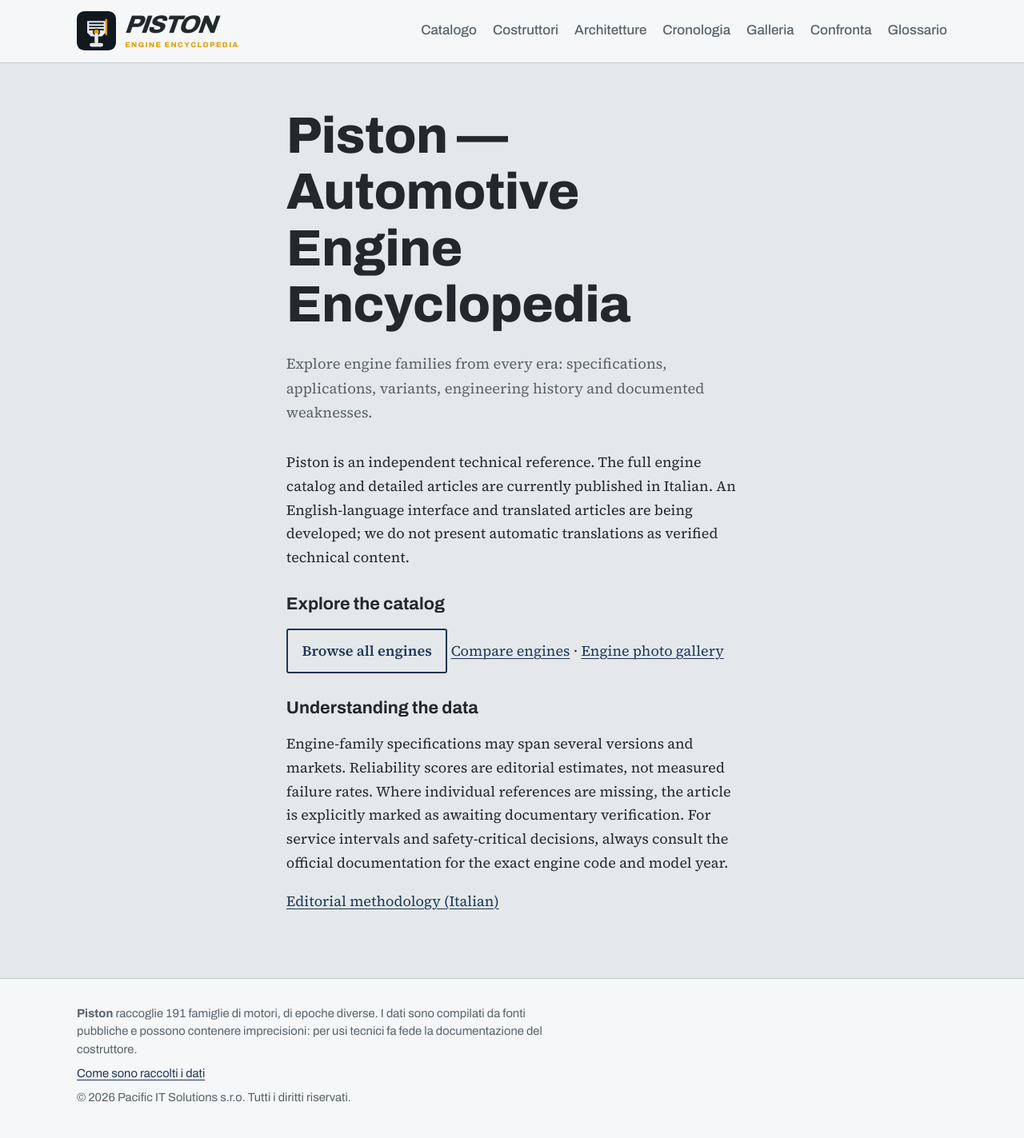
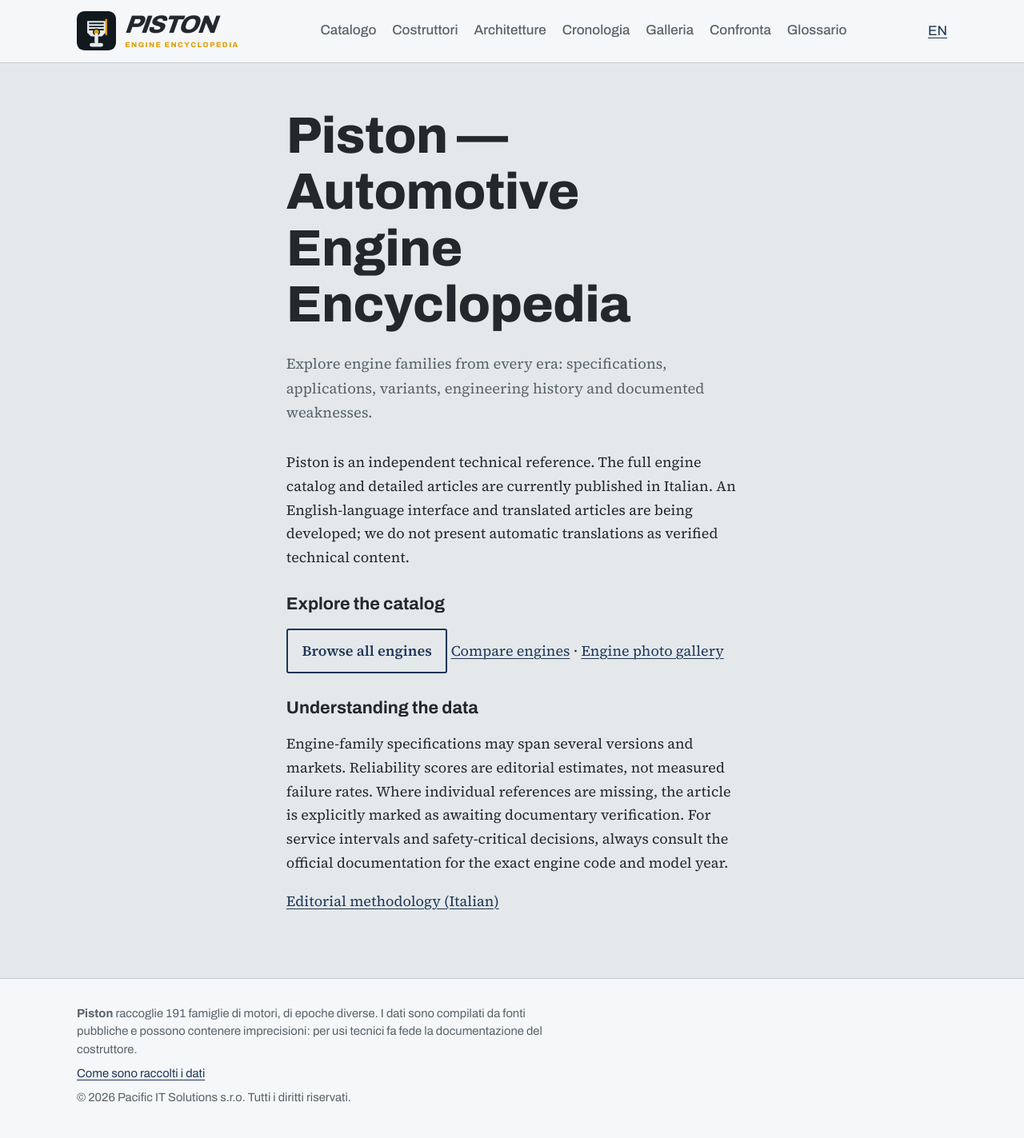
Before and after one commit to anomaly73bit/piston, a Jekyll site: the page built from en.html, in a window 1280 px wide. Shown: the whole page at 80% size. Built offline with Jekyll 4.4.1, drawn with Linux system fonts in a browser that asks for light colours.

Commit message:
Link English introduction from site header

```diff
--- a/_layouts/default.html
+++ b/_layouts/default.html
@@ -1,11 +1,12 @@
 <!doctype html>
-<html lang="{{ site.lang }}">
+<html lang="{% if page.url == '/en/' %}en{% else %}{{ site.lang }}{% endif %}">
 <head>
   <meta charset="utf-8">
   <meta name="viewport" content="width=device-width, initial-scale=1">
   <title>{% if page.title %}{{ page.title }} | {% endif %}{{ site.title }}</title>
   <meta name="description" content="{{ page.description | default: site.description | strip_newlines | escape }}">
   <link rel="canonical" href="{{ page.url | absolute_url }}">
+  {% if page.url == '/en/' %}<link rel="alternate" hreflang="en" href="{{ '/en/' | absolute_url }}">{% endif %}
   <meta property="og:type" content="website">
   <meta property="og:title" content="{% if page.title %}{{ page.title | escape }} | {% endif %}{{ site.title | escape }}">
   <meta property="og:description" content="{{ page.description | default: site.description | strip_newlines | escape }}">
@@ -34,6 +35,7 @@
         <a href="{{ p[1] | relative_url }}"{% if page.url == p[1] %} aria-current="page"{% endif %}>{{ p[0] }}</a>
         {% endfor %}
       </nav>
+      <a class="lingua-en" href="{{ '/en/' | relative_url }}" lang="en" aria-label="English introduction">EN</a>
     </div>
   </header>
 
```
